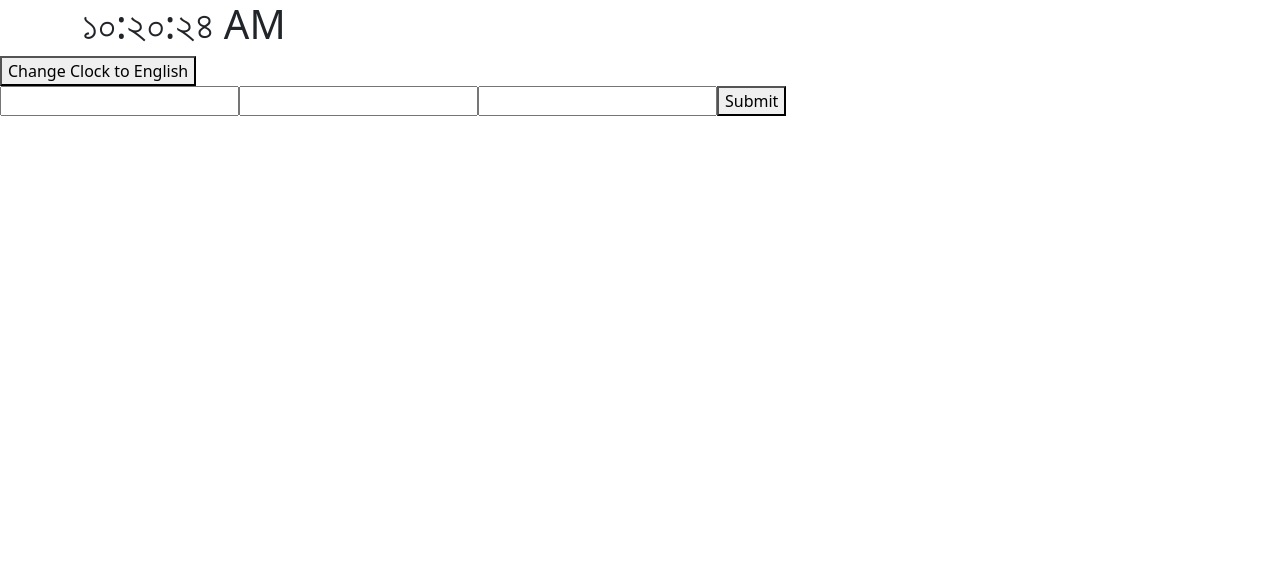
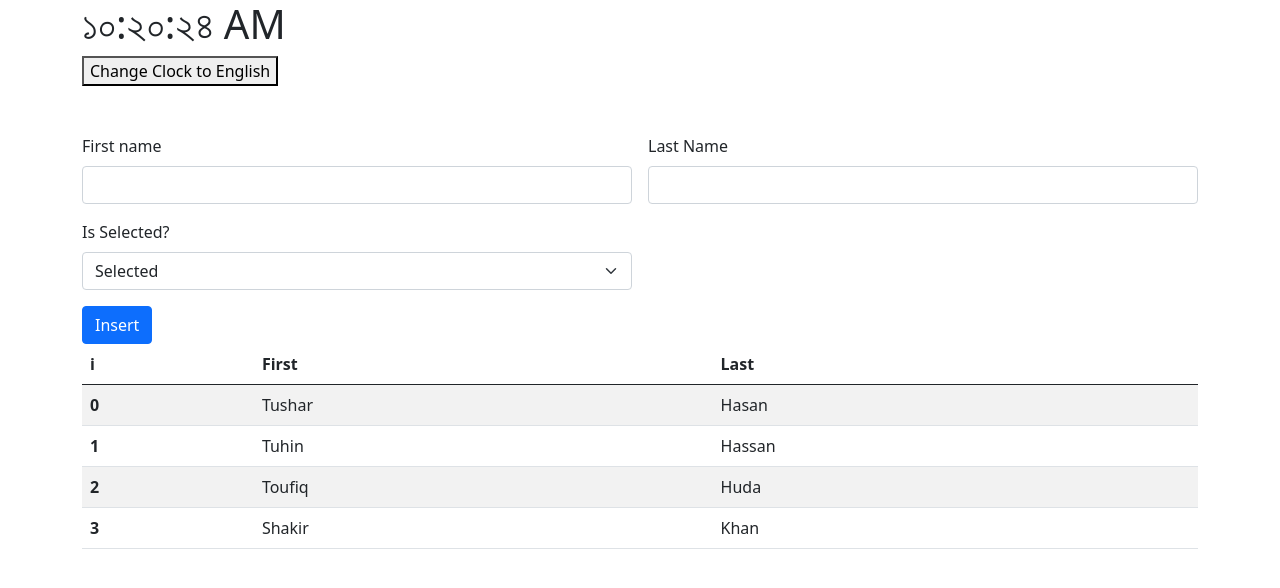
Before and after one commit to mtushar78/react-project, a React (Create React App) app: page / in a window 1280 px wide. Shown: the top 588 px of the page. Built offline with nearby package versions, Linux system fonts and the light colour scheme.

Commit message:
simple project done

```diff
--- a/src/components/Button.js
+++ b/src/components/Button.js
@@ -17,7 +17,7 @@ class Button extends React.Component{
     render(){
         const {change, locale}  = this.props;
         return(
-            <button type = "button" onClick={() => change()}>{ locale == 'bn-BD' ? 'Change Clock to English' : 'ঘড়ি পরিবরতন করুন'}</button>
+            <button type = "button" onClick={() => change()}>{ locale === 'bn-BD' ? 'Change Clock to English' : 'ঘড়ি পরিবরতন করুন'}</button>
         );
     }
 }
--- a/src/components/Clock.js
+++ b/src/components/Clock.js
@@ -58,8 +58,8 @@ class Clock extends React.Component{
     render(){
         const {locale, date} = this.state;
         return(
-            <>
-            <h1 className="heading container center-top">
+            <div className="container">
+            <h1 className="heading center-top">
                 <span className="text">
                     {date.toLocaleTimeString(locale)}
                 </span>
@@ -67,7 +67,7 @@ class Clock extends React.Component{
             {/* <button type = "button" onClick={this.handleClick2.bind(this)}>Click Here</button>        -> this is one way [normal function way]*/}
             {/* this way is by a callBack function */}
             <Button change = {this.handleClick} locale= {this.state.locale}></Button>
-            </>
+            </div>
         );
     }
 }
--- a/src/components/Form.js
+++ b/src/components/Form.js
@@ -1,39 +1,99 @@
 import React from 'react';
+import ListForm from './ListForm';
+import { useState } from 'react';
+import {nanoid} from 'nanoid';
 
-class Form extends React.Component{
-    constructor(){
-        super();
-        this.state = {
-            inputVal: '',
-            inputVal2: '',
-            inputVal3: ''
+function Form() {
+
+    const [formData, setFormData] = useState(
+        {
+            fname: '',
+            lname: '',
+            isSelected: false
         }
+    );
+    const [data, setData] = useState([
+        { fname: 'Tushar', lname: 'Hasan', isSelected: true },
+        { fname: 'Tuhin', lname: 'Hassan', isSelected: true },
+        { fname: 'Toufiq', lname: 'Huda', isSelected: false },
+        { fname: 'Shakir', lname: 'Khan', isSelected: true },
+    ]);
+
+
+    const newFormData = { ...formData };
+
+    const handleChange = (event) => {
+        // this.setState({values: event.target.value})
+        event.preventDefault();
+        const fieldName = event.target.getAttribute('name');
+        const fieldValue = event.target.value;
+        newFormData[fieldName] = fieldValue;
+        setFormData(newFormData);
     }
-    handleChange = (event) => {
-        // this.setState({values: event.target.value})
-        const { name, value } = event.target;
-        this.setState({
-            [name] : value
-        });
-    }
-    handleSubmit = (event) => {
-        console.log('event: ' + event.target);
-        console.log('state' + this.state);
+    const handleSubmit = (event) => {
 
-        alert ('the inserted state is '+ this.state.inputVal + ' ' +this.state.inputVal2+  ' '+this.state.inputVal3);
+        const newData = [...data, newFormData];
+        setData(newData);
 
         event.preventDefault();
     }
 
-    render(){
-        return(
-            <form onSubmit={this.handleSubmit}>
-                <input value = {this.state.values} onChange = {this.handleChange} name = "inputVal"/>
-                <input value = {this.state.values} onChange = {this.handleChange} name = "inputVal2"/>
-                <input value = {this.state.values} onChange = {this.handleChange} name = "inputVal3"/>
-                <button type = "submit">Submit</button>
-            </form>
-        );
-    }
+
+    return (
+        // <form onSubmit={this.handleSubmit}>
+        //     <input value = {this.state.values} onChange = {this.handleChange} name = "inputVal"/>
+        //     <input value = {this.state.values} onChange = {this.handleChange} name = "inputVal2"/>
+        //     <input value = {this.state.values} onChange = {this.handleChange} name = "inputVal3"/>
+        //     <button type = "submit">Submit</button>
+        // </form>
+        <div>
+            <div className="container mt-5" onSubmit={handleSubmit}>
+                <form className="row g-3">
+                    <div className="col-md-6">
+                        <label for="firstName" className="form-label" >First name</label>
+                        <input type="text" className="form-control" id="firstName" name="fname" onChange={handleChange} required />
+                    </div>
+                    <div className="col-md-6">
+                        <label for="lastName" className="form-label">Last Name</label>
+                        <input type="text" className="form-control" id="lastName" name="lname" onChange={handleChange} required />
+                    </div>
+                    <div className="col-6">
+                        <label for="inputAddress" className="form-label" >Is Selected?</label>
+                        <select className="form-select" onChange={handleChange} name = "isSelected">
+                            <option value={true} selected>Selected</option>
+                            <option value={false}>Not Selected</option>
+                        </select>
+                    </div>
+
+                    <div className="col-12">
+                        <button type="submit" className="btn btn-primary">Insert</button>
+                    </div>
+                </form>
+                <ListForm contact = {data}/>
+            </div>
+
+            {/* <table className="table table-striped table-hover container">
+                <thead>
+                    <tr>
+                        <th scope="col">id</th>
+                        <th scope="col">First</th>
+                        <th scope="col">Last</th>
+                    </tr>
+                </thead>
+                <tbody>
+                    {data.map((d,index) => (
+                        <tr>
+                            <th scope="row">{index+1}</th>
+                            <td>{d.fname}</td>
+                            <td>{d.lname}</td>
+                        </tr>
+                    ))}
+
+                </tbody>
+            </table> */}
+        </div>
+
+
+    );
 }
 export default Form;
--- /dev/null
+++ b/src/components/ListForm.js
@@ -0,0 +1,34 @@
+import React from 'react';
+import { useState } from 'react/cjs/react.development';
+// import data from './data.json';
+// import {nanoid} from 'nanoid';
+
+function ListForm(props) {
+
+
+    return (
+        <table className="table table-striped table-hover container">
+            <thead>
+                <tr>
+                    <th scope="col">i</th>
+                    <th scope="col">First</th>
+                    <th scope="col">Last</th>
+                </tr>
+            </thead>
+            <tbody>
+                {props.contact.map((d,index) => (
+                    <tr>
+                        <th scope="row">{index}</th>
+                        <td>{d.fname}</td>
+                        <td>{d.lname}</td>
+                    </tr>
+                ))}
+
+            </tbody>
+        </table>
+    );
+}
+export default ListForm;
+
+//for more of this project this link may help
+// https://www.freecodecamp.org/news/how-to-build-a-shopping-list-using-react-hooks-w-starter-code-and-video-walkthrough/
--- /dev/null
+++ b/src/components/data.json
@@ -0,0 +1,26 @@
+[
+    {
+        "id":1,
+        "fname":"Tushar",
+        "lname":"Hasan",
+        "address":"mirpur"
+    },
+    {
+        "id":2,
+        "fname":"Tushafsadfr",
+        "lname":"Hasasadfn",
+        "address":"mirfsadfpur"
+    },
+    {
+        "id":3,
+        "fname":"Tusdfshar",
+        "lname":"Hassfaan",
+        "address":"mifdfrpur"
+    },
+    {
+        "id":4,
+        "fname":"Tushfasdar",
+        "lname":"Hasasfan",
+        "address":"mirfdsapur"
+    }
+]
--- a/src/index.js
+++ b/src/index.js
@@ -4,12 +4,14 @@ import './index.css';
 
 import Clock from './components/Clock';
 import Form from './components/Form';
+// import ListForm from './components/ListForm'
 
 
 ReactDOM.render(
   <React.StrictMode>
     <Clock locale="bn-BN"/>
     <Form />
+    {/* <ListForm/> */}
   </React.StrictMode>,
   document.getElementById('root')
 );
```
